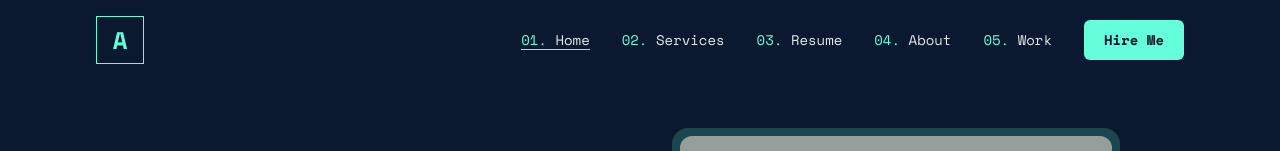
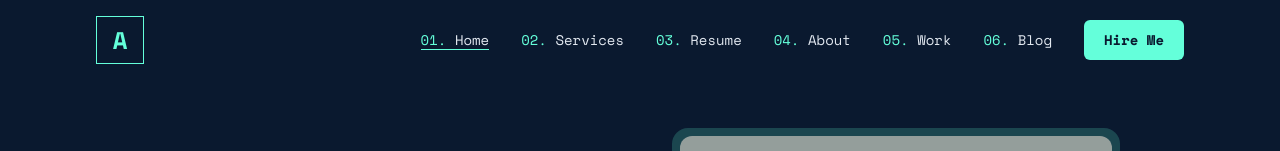
Before and after one commit to Likhon-Official/Portfolio, a React (Vite) app: page / in a window 1280 px wide. Shown: the top 151 px of the page. Built offline with nearby package versions, Linux system fonts and the light colour scheme; grey boxes are pictures that could not be loaded.

Commit message:
Update Navbar.jsx

```diff
--- a/src/components/Navbar.jsx
+++ b/src/components/Navbar.jsx
@@ -30,7 +30,8 @@ function Navbar() {
     { number: '02.', text: 'Services', path: '/services' },
     { number: '03.', text: 'Resume', path: '/resume' },
     { number: '04.', text: 'About', path: '/about' },
-    { number: '05.', text: 'Work', path: '/work' }
+    { number: '05.', text: 'Work', path: '/work' },
+    { number: '06.', text: 'Blog', path: '/blog' }
   ];
 
   return (
```
